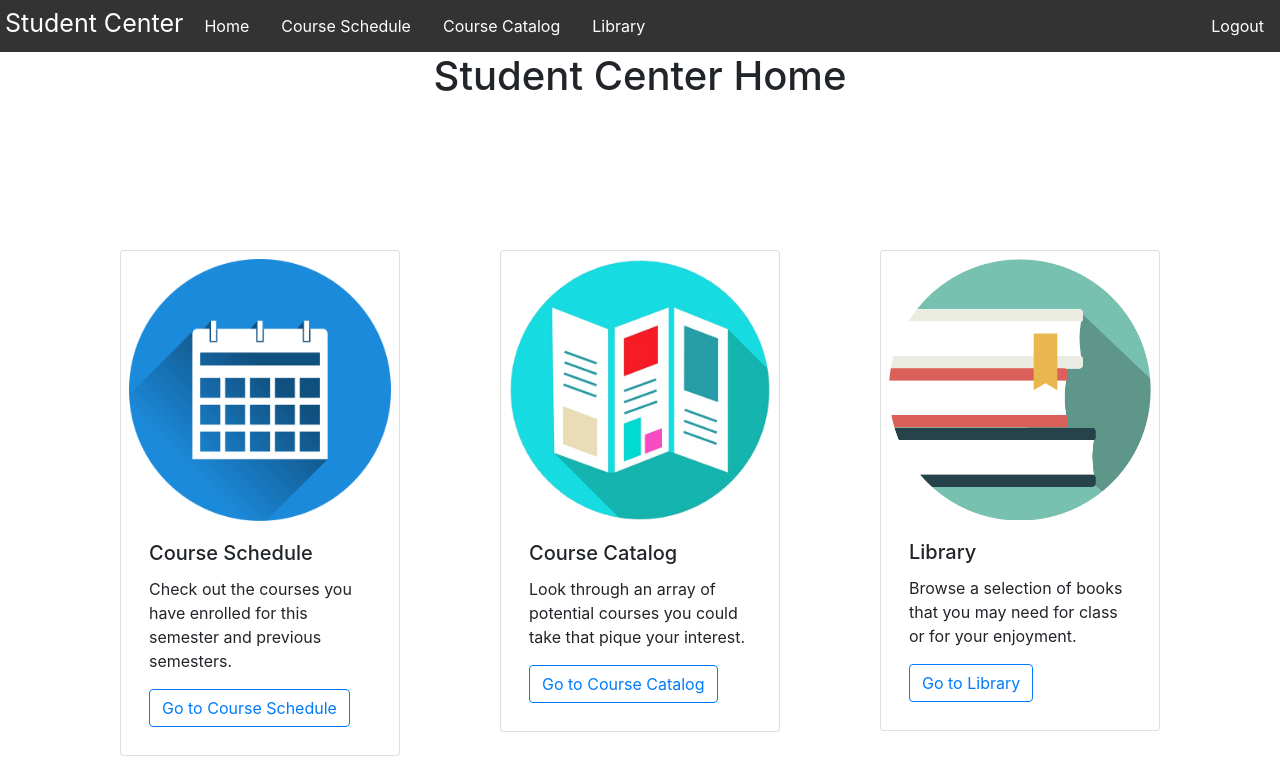
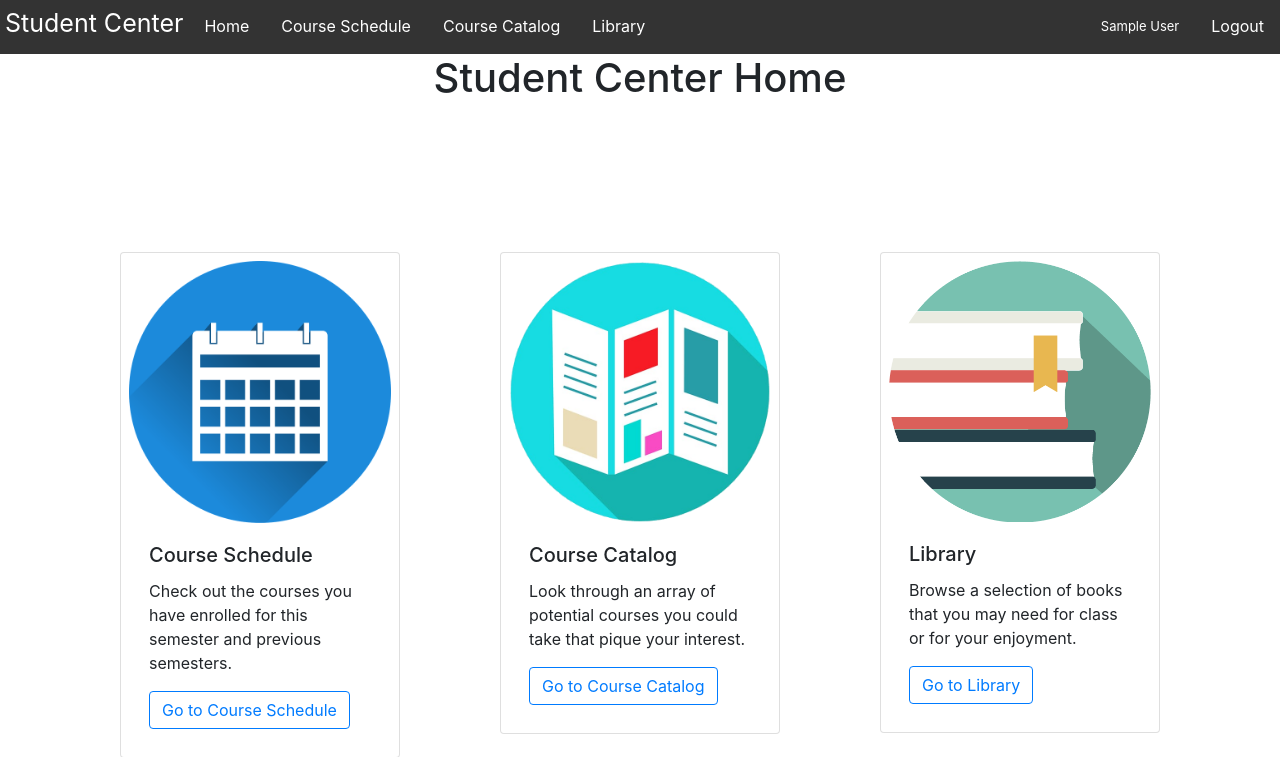
Before and after one commit to charlieSplittstoser/FinalProject, a Flask app: page / in a window 1280 px wide. Shown: the top 757 px of the page. Run offline with Flask 2, Linux system fonts and the light colour scheme; the visitor is signed in with stand-in values (Sample User, id 1); data comes from the database, SQL or seed files in the repository; data that the repository does not hold is empty; some libraries are stand-ins or nearby versions.

Commit message:
Display current logged in user

```diff
--- a/app/static/styles.css
+++ b/app/static/styles.css
@@ -5,6 +5,16 @@
 
 #logout {
   float: right;
+}
+
+#currentUser {
+  float: right;
+  color: white;
+  display: block;
+  text-align: center;
+  padding: 17px 16px;
+  font-size: 13px;
+  text-decoration: none;
 }
 
 .card {
--- a/app/templates/base.html
+++ b/app/templates/base.html
@@ -21,6 +21,7 @@
             <li class="navElement"><a class='navLink' href="/library">Library</a></li>
             {% if current_user.first_name %}
               <li class="navElement" id="logout"><a class='navLink' href="/logout">Logout</a></li>
+              <li class="navElement" id="currentUser">{{current_user.first_name}} {{current_user.last_name}}</li>
             {% else %}
               <li class="navElement" id="logout"><a class='navLink' href="/register">Register</a></li>
               <li class="navElement" id="logout"><a class='navLink' href="/login">Login</a></li>
```
